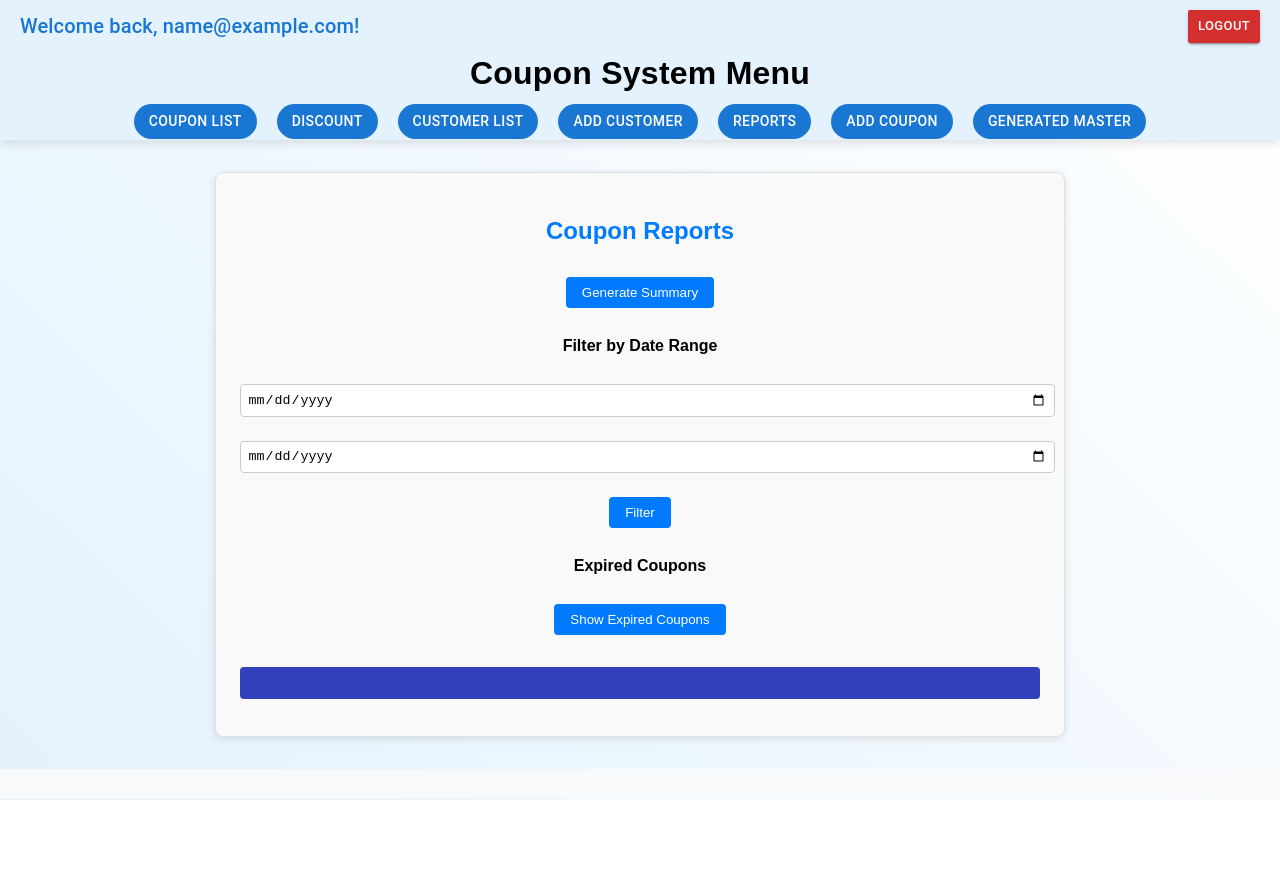
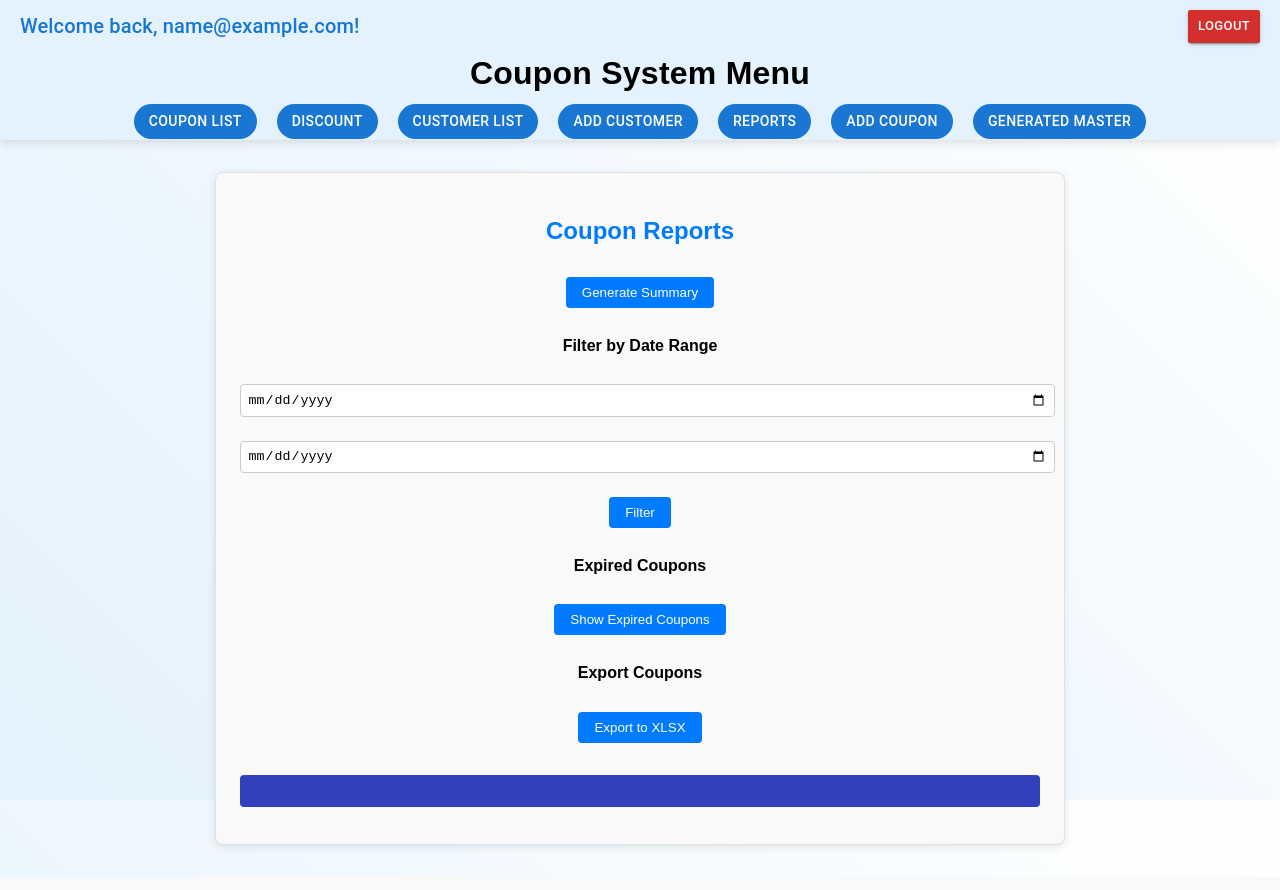
Before and after one commit to moradi12/OversightCoupons, a React (Create React App) app in the folder typescript_coupon_front/: page /admin/reports in a window 1280 px wide. Shown: the top 890 px of the page. Before the commit the page ends 800 px from the top, so only its background shows below. Built offline with nearby package versions, Linux system fonts and the light colour scheme; sample sign-in values are in the browser's storage; what notyf would draw is missing.

Commit message:
add xlsx methods and fixing reports

```diff
--- a/typescript_coupon_front/package.json
+++ b/typescript_coupon_front/package.json
@@ -18,6 +18,7 @@
     "axios-jwt": "^4.0.3",
     "bcrypt": "^5.1.1",
     "bootstrap": "^5.3.3",
+    "file-saver": "^2.0.5",
     "node-localstorage": "^3.0.5",
     "notyf": "^3.10.0",
     "react": "^18.3.1",
@@ -32,6 +33,7 @@
     "uuid": "^11.0.2",
     "validator": "^13.12.0",
     "web-vitals": "^2.1.4",
+    "xlsx": "^0.18.5",
     "yup": "^1.4.0"
   },
   "scripts": {
@@ -59,6 +61,7 @@
     ]
   },
   "devDependencies": {
+    "@types/file-saver": "^2.0.7",
     "tailwindcss": "^3.4.14"
   }
 }
--- /dev/null
+++ b/typescript_coupon_front/src/Components/Pages/Reports/ExportCouponsToExcel.tsx
@@ -0,0 +1,25 @@
+import { saveAs } from "file-saver";
+import React from "react";
+import * as XLSX from "xlsx";
+import { Coupon } from "../../Models/Coupon";
+
+
+const ExportCouponsToExcel: React.FC<{ coupons: Coupon[] }> = ({ coupons }) => {
+  const exportToExcel = () => {
+    const worksheet = XLSX.utils.json_to_sheet(coupons);
+    const workbook = XLSX.utils.book_new();
+    XLSX.utils.book_append_sheet(workbook, worksheet, "Coupons");
+    const excelBuffer = XLSX.write(workbook, { bookType: "xlsx", type: "array" });
+    const data = new Blob([excelBuffer], { type: "application/octet-stream" });
+    saveAs(data, "Coupons.xlsx");
+  };
+
+  return (
+    <div>
+      <button onClick={exportToExcel} className="bg-blue-500 text-white px-4 py-2 rounded">
+        Export to XLSX </button>
+    </div>
+  );
+};
+
+export default ExportCouponsToExcel;
--- a/typescript_coupon_front/src/Components/Pages/Reports/ReportsPage.tsx
+++ b/typescript_coupon_front/src/Components/Pages/Reports/ReportsPage.tsx
@@ -1,5 +1,6 @@
 import React, { useEffect, useState } from "react";
 import { Coupon } from "../../Models/Coupon";
+import ExportCouponsToExcel from "./ExportCouponsToExcel";
 import { Report } from "./Report";
 import "./ReportsPage.css";
 
@@ -16,6 +17,7 @@ const ReportsPage: React.FC = () => {
       setCoupons(parsedCoupons);
     }
   }, []);
+
   // Generate a summary report of all coupons
   const generateSummary = () => {
     if (coupons.length > 0) {
@@ -23,6 +25,7 @@ const ReportsPage: React.FC = () => {
       setReport(reportInstance.generateSummary());
     }
   };
+
   // Filter coupons within a specific date range
   const handleDateRangeFilter = () => {
     if (coupons.length > 0 && startDate && endDate) {
@@ -31,9 +34,12 @@ const ReportsPage: React.FC = () => {
         new Date(startDate),
         new Date(endDate)
       );
-      setReport(`Coupons in Date Range:\n${JSON.stringify(filteredCoupons, null, 2)}`);
+      setReport(
+        `Coupons in Date Range:\n${JSON.stringify(filteredCoupons, null, 2)}`
+      );
     }
   };
+
   // Get and display expired coupons
   const handleExpiredCoupons = () => {
     if (coupons.length > 0) {
@@ -69,6 +75,11 @@ const ReportsPage: React.FC = () => {
         <button onClick={handleExpiredCoupons}>Show Expired Coupons</button>
       </div>
 
+      <div>
+        <h4>Export Coupons</h4>
+        <ExportCouponsToExcel coupons={coupons} />
+      </div>
+
       <pre>{report}</pre>
     </div>
   );
```
Also changed, not shown: 1 other file (tests, documents, lock files or other folders).
